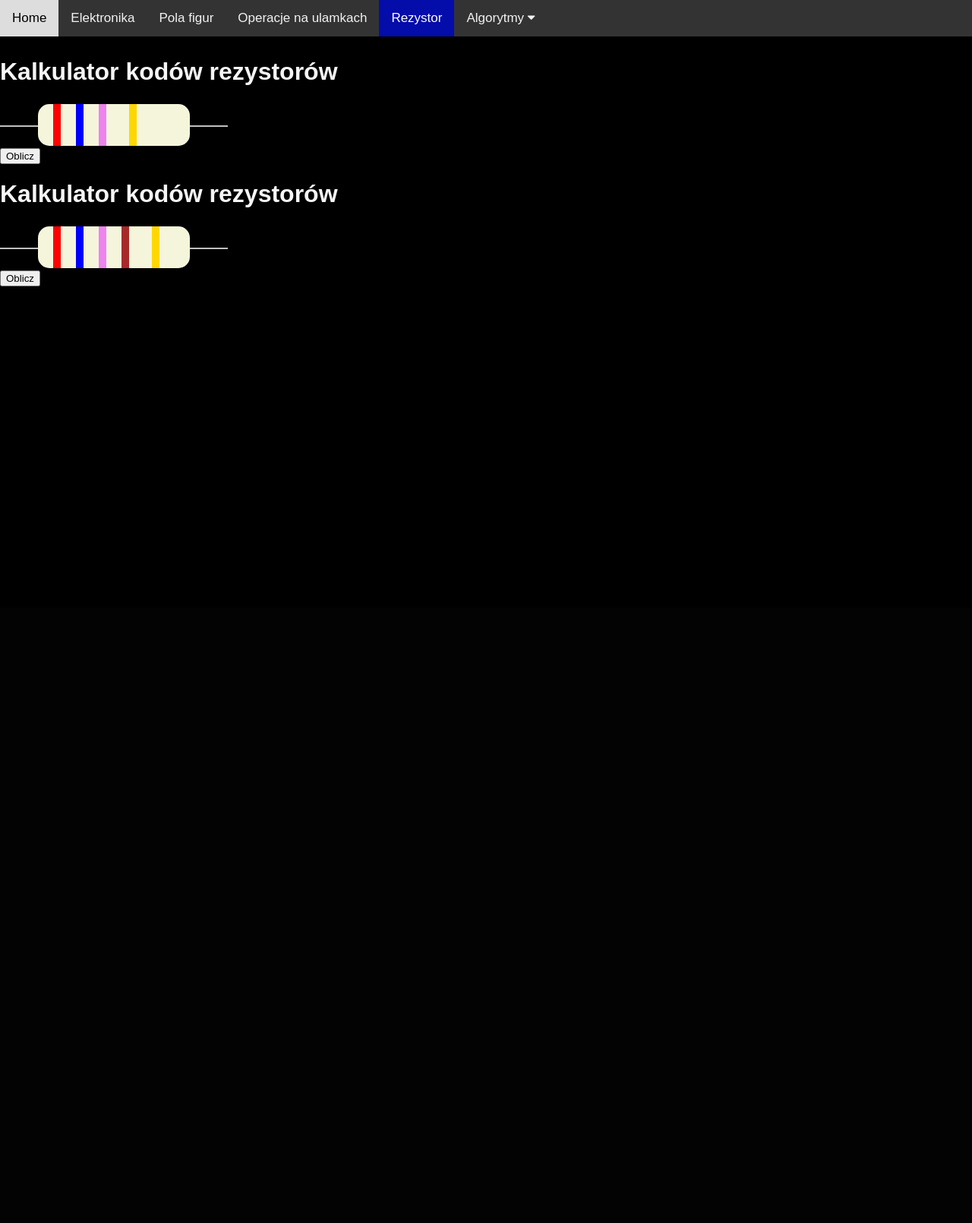
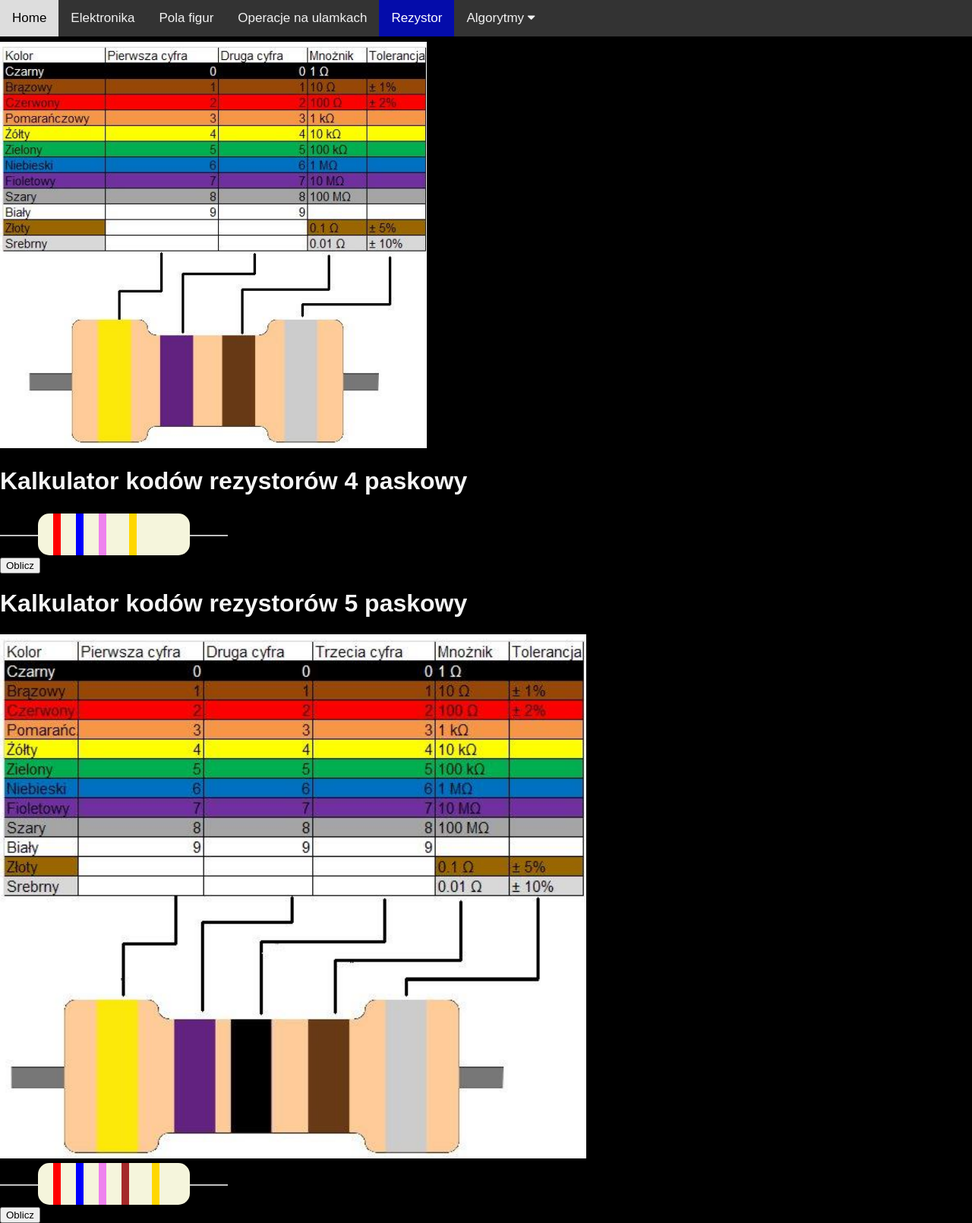
Before and after one commit to lon40seminarium-kotzian-oskar/lon40seminarium-kotzian-oskar-ale-moze-dziala, a Django app: page /rezystor/ in a window 1280 px wide. Shown: the whole page at 76% size. Before the commit the page ends 377 px from the top, so only its background shows below. Run offline with Django 5.2, Linux system fonts and the light colour scheme; data that the repository does not hold is empty.

Commit message:
dodane zdjecia do rezystorow

```diff
--- a/rezystor/templates/rezystor/index.html
+++ b/rezystor/templates/rezystor/index.html
@@ -11,7 +11,8 @@
     <link rel="stylesheet" href="{% static 'rezystor/style.css' %}">
 
     <div id="container">
-        <h1>Kalkulator kodów rezystorów</h1>
+        <img src="{% static 'rezystor/images/rez_4.png' %}">
+        <h1>Kalkulator kodów rezystorów 4 paskowy</h1>
         <div id="resistor">
             <div id="res-wire"></div>
             <div id="res-body">
@@ -73,7 +74,8 @@
     <div id="wynik1"></div>
 
     <div id="container">
-        <h1>Kalkulator kodów rezystorów</h1>
+        <h1>Kalkulator kodów rezystorów 5 paskowy</h1>
+        <img src="{% static 'rezystor/images/rez_5.png' %}">
         <div id="resistor">
             <div id="res-wire"></div>
             <div id="res-body">
```
Also changed, not shown: rezystor/static/rezystor/images/rez_4.png (added), rezystor/static/rezystor/images/rez_5.png (added).
